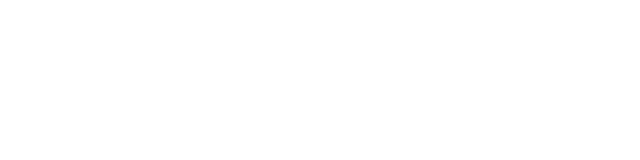
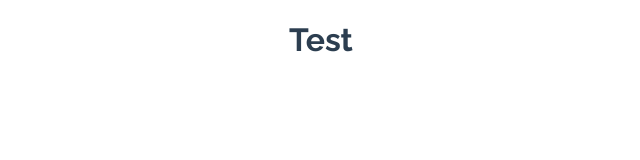
Before and after one commit to AndreasDeveloper/vin-todo, a Vue app: page / in a window 1280 px wide. Shown: the top 160 px of the page, without its empty margins (319-959 px from the left). Built offline with nearby package versions, Linux system fonts and the light colour scheme.

Commit message:
Added font style. Removed unc. styles.

```diff
--- a/public/index.html
+++ b/public/index.html
@@ -4,6 +4,7 @@
     <meta charset="utf-8">
     <meta http-equiv="X-UA-Compatible" content="IE=edge">
     <meta name="viewport" content="width=device-width,initial-scale=1.0">
+    <link href="https://fonts.googleapis.com/css2?family=Raleway:wght@300;400;500;600;700&display=swap" rel="stylesheet">
     <link rel="icon" href="<%= BASE_URL %>favicon.ico">
     <title><%= htmlWebpackPlugin.options.title %></title>
   </head>
--- a/src/App.vue
+++ b/src/App.vue
@@ -7,23 +7,10 @@
 
 <style lang="scss">
 #app {
-  font-family: Avenir, Helvetica, Arial, sans-serif;
+  font-family: 'Raleway', sans-serif;
   -webkit-font-smoothing: antialiased;
   -moz-osx-font-smoothing: grayscale;
   text-align: center;
   color: #2c3e50;
 }
-
-#nav {
-  padding: 30px;
-
-  a {
-    font-weight: bold;
-    color: #2c3e50;
-
-    &.router-link-exact-active {
-      color: #42b983;
-    }
-  }
-}
 </style>
--- a/src/views/Home.vue
+++ b/src/views/Home.vue
@@ -1,6 +1,6 @@
 <template>
   <div class="home">
-
+    <h1>Test</h1>
   </div>
 </template>
 
```
